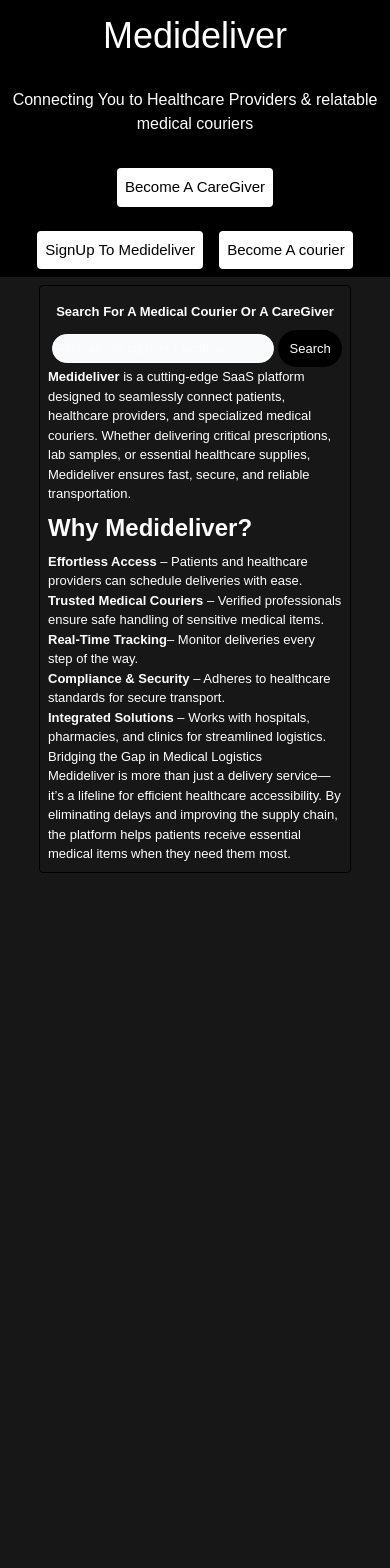
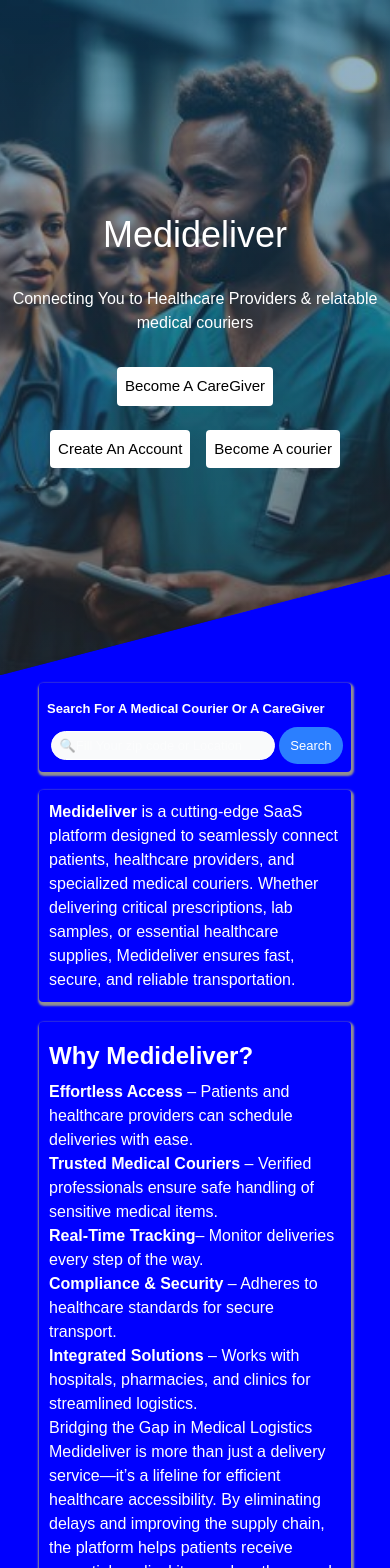
Before and after one commit to MUNACHIW/Medideliver, a Next.js app: page / in a window 390 px wide. Shown: the top 1568 px of the page. Before the commit the page ends 881 px from the top, so only its background shows below. Built offline with nearby package versions, Linux system fonts and the light colour scheme.

Commit message:
ui update

```diff
--- /dev/null
+++ b/src/app/becomeacaregiver/page.js
@@ -0,0 +1,5 @@
+export default function Becomeacaregiver() {
+    return (<main>
+        <p>become</p>
+    </main>)
+}
--- a/src/app/globals.css
+++ b/src/app/globals.css
@@ -1,7 +1,7 @@
 @import "tailwindcss";
 
 :root {
-  --background:#171717;
+  --background:blue;
   --foreground:#ffffff ;
 }
 
@@ -11,17 +11,68 @@
   --font-sans: var(--font-geist-sans);
   --font-mono: var(--font-geist-mono);
 }
-
+.main1{
+  background: linear-gradient(rgba(5, 79, 129, 0.433), rgba(45, 44, 44, 0.5)),
+        url('/engaging-with-healthcare-workers-realistic-portrait_94628-22180.jpg') !important;
+        background-repeat: no-repeat;
+        background-position: top !important;
+    width: 100%;
+    height: 80vh;
+    background-size: cover !important;
+    display: flex;
+    flex-direction: column;
+    justify-content: center;
+    align-items: center;
+    clip-path: polygon(0 0, 100% 0, 100% 85%, 0 100%);
+}
 @media (prefers-color-scheme: dark) {
   :root {
-    --background:#ededed ;
-    --foreground:#0a0a0a ;
+    --background:white;
+    --foreground:black;
+  }
+}
+.layout-holder{
+  align-content: center;
+}
+.medical{
+  box-shadow: 1px 2px 2px 2px rgb(146, 144, 144);
+}
+.whyus{
+  box-shadow:1px 2px 2px 2px rgb(146, 144, 144);
+  margin:10px;
+  width:81%;
+  padding:10px;
+  border-radius:4px;
+}
+@media screen and (max-width:1102px){
+  .medical{
+    width:90%;
+  }
+  .whyus{
+    width:95%;
+  }
+}
+@media screen and (max-width:960px) {
+  .medical{
+    width:60%;
+  }
+  .whyus{
+    width:60%;
+  }
+  .layout-holder{
+    display: flex;
+    align-items: center;
+    flex-direction:column
   }
 }
 @media screen and (max-width:768px) {
   .medical{
     width: 80%;
     font-size: 13px;
+  }
+  .layout-holder{width: 100%;}
+  .whyus{
+    width: 80%;
   }
   .medical input{
     padding: 4px;
--- a/src/app/page.js
+++ b/src/app/page.js
@@ -3,29 +3,33 @@ import Link from "next/link";
 
 export default function Home() {
   return (
-    <section className="flex flex-col justify-center items-center ">
-      <main className="bg-black w-[100%] cta">
+    <section className="  flex flex-col justify-center items-center ">
+      <main className=" main1 w-[100%] cta  backdrop">
         <nav className=" p-4">
           <h1 className=" text-center text-white text-4xl">Medideliver</h1>
         </nav>
         <p className="text-center my-4 text-white">Connecting You to Healthcare Providers & relatable  medical couriers</p>
         <div className="flex justify-center align-items-center py-4">
-          <Link className="bg-white text-black p-3  rounded" href="">Become A CareGiver</Link>
+          <Link className="bg-white text-black p-3  rounded" href="/becomeacaregiver">Become A CareGiver</Link>
         </div>
         <div className="flex justify-center">
-          <Link href="" className="bg-white text-black p-3 m-2  rounded">SignUp To Medideliver</Link> <Link href="" className="bg-white text-black p-3 m-2  rounded">Become A courier</Link>
+          <Link href="" className="bg-white text-black p-3 m-2  rounded">Create An Account</Link> <Link href="" className="bg-white text-black p-3 m-2  rounded">Become A courier</Link>
         </div>
       </main>
-
-      <form className=" medical border-black border-1 p-2 my-2 rounded w-[60%]" >
-        <h1 className="text-center my-2 font-bold">Search For A Medical Courier Or A CareGiver</h1>
-        <div className="flex justify-center align-center">
-          <input type="search" className="w-90 border-1 outline-0 bg-gray-50 p-2 m-1 rounded-3xl" placeholder="Fill Your zip code or Location"></input>
-          <button className="bg-black text-white w-[100px] p-2 rounded-3xl">Search</button>
+      <div className="layout-holder grid grid-cols-2 ">
+        <form className=" medical m-4  p-2 my-2 rounded w-[80%] " >
+          <h1 className=" my-2 font-bold">Search For A Medical Courier Or A CareGiver</h1>
+          <div className="flex justify-left align-center">
+            <input className="w-90 border-1 outline-0 bg-gray-50 p-2 m-1 rounded-3xl" placeholder=" 🔍Fill Your zip code or Location"></input>
+            <button className="bg-blue-500 text-white w-[100px] p-2 rounded-3xl">Search</button>
           </div>
 
+
+        </form>
+        <div className="whyus">
           <strong>Medideliver</strong> is a cutting-edge SaaS platform designed to seamlessly connect patients, healthcare providers, and specialized medical couriers. Whether delivering critical prescriptions, lab samples, or essential healthcare supplies, Medideliver ensures fast, secure, and reliable transportation.
-
+        </div>
+        <div className="whyus">
           <h3 className="font-bold text-2xl my-2">Why Medideliver?</h3>
           <strong>Effortless Access</strong> – Patients and healthcare providers can schedule deliveries with ease.<br></br>
           <strong>Trusted Medical Couriers</strong> – Verified professionals ensure safe handling of sensitive medical items.<br></br>
@@ -34,9 +38,11 @@ export default function Home() {
           <strong>Integrated Solutions</strong> – Works with hospitals, pharmacies, and clinics for streamlined logistics.
           <h3>Bridging the Gap in Medical Logistics</h3>
           Medideliver is more than just a delivery service—it’s a lifeline for efficient healthcare accessibility. By eliminating delays and improving the supply chain, the platform helps patients receive essential medical items when they need them most.
-      </form>
+        </div>
+      </div>
+    </section>
 
-    </section>
+
 
 
 
```
Also changed, not shown: public/engaging-with-healthcare-workers-realistic-portrait_94628-22180.jpg (added). Lines whose indentation alone changed are shown as unchanged.
